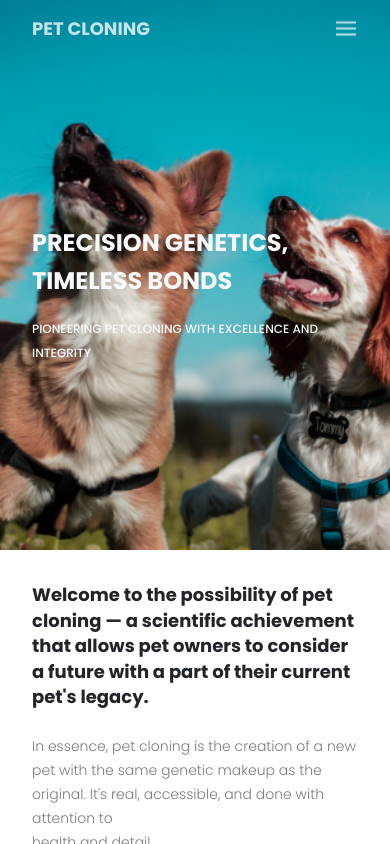
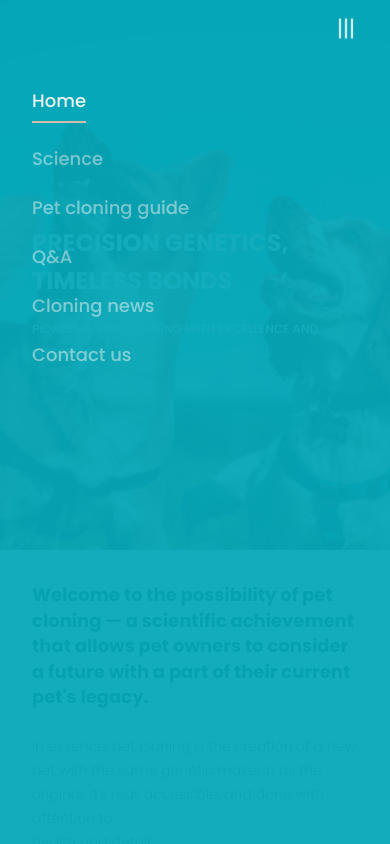
Before and after one commit to val2cak/pet-cloning, a Next.js app: page / in a window 390 px wide. Both pictures are taken after a click on the button 346 px from the left and 28 px from the top of the page. Shown: the top 844 px of the page. Built offline with nearby package versions, Linux system fonts and the light colour scheme.

Commit message:
adding burger navigation

```diff
--- /dev/null
+++ b/components/BurgerMenu/BurgerMenu.tsx
@@ -0,0 +1,46 @@
+import Link from 'next/link';
+import { translate } from '../../locales/translate';
+import { useRouter } from 'next/router';
+import menu from '../../assets/icons/menu.svg';
+
+const BurgerNavigation = ({ isOpen, navigationItems, setIsOpen }) => {
+  const router = useRouter();
+
+  return (
+    <main
+      className={`${
+        !isOpen ? 'translate-x-full' : 'translate-x-0'
+      } top-0 transform translate fixed right-0 m-0 p-0 bg-primary w-screen transition duration-500 ease-in-out flex-col justify-center items-center h-screen z-40`}
+      onClick={() => setIsOpen(!isOpen)}
+    >
+      <div className='flex justify-end py-4 px-8'>
+        <button
+          onClick={() => setIsOpen(!isOpen)}
+          className='text-light focus:outline-none'
+        >
+          <img src={menu.src} className='rotate-90' />
+        </button>
+      </div>
+
+      <ul className='flex flex-col p-8 gap-6'>
+        {navigationItems.map((link) => (
+          <li key={link.id}>
+            <Link href={link.link} legacyBehavior>
+              <a
+                className={`w-fit text-light text-md font-medium ${
+                  router.pathname === link.link
+                    ? 'opacity-100 border-b-2 pb-2 border-secondary flex justify-start items-start'
+                    : 'opacity-50 hover:opacity-100'
+                }`}
+              >
+                {translate.navigation[link.text]}
+              </a>
+            </Link>
+          </li>
+        ))}
+      </ul>
+    </main>
+  );
+};
+
+export default BurgerNavigation;
--- a/components/Header/Header.tsx
+++ b/components/Header/Header.tsx
@@ -5,6 +5,7 @@ import { useState } from 'react';
 import { translate } from '../../locales/translate';
 import { navigationItems } from '../../constants/NavigationItems';
 import menu from '../../assets/icons/menu.svg';
+import BurgerMenu from '../BurgerMenu/BurgerMenu';
 
 const Header: React.FC = () => {
   const router = useRouter();
@@ -17,7 +18,10 @@ const Header: React.FC = () => {
   return (
     <header
       className={`absolute top-0 left-0 right-0 sm:px-8 px-40 2xl:px-56 py-4 z-10 h-14 items-center ${
-        router.pathname === '/science' || router.pathname === '/cloning-news'
+        isMobileMenuOpen
+          ? 'opacity-95'
+          : router.pathname === '/science' ||
+            router.pathname === '/cloning-news'
           ? 'opacity-100'
           : 'opacity-80'
       } ${router.pathname === '/' ? 'bg-transparent' : 'bg-primary'}`}
@@ -35,6 +39,14 @@ const Header: React.FC = () => {
             <img src={menu.src} />
           </button>
         </div>
+
+        {isMobileMenuOpen && (
+          <BurgerMenu
+            isOpen={isMobileMenuOpen}
+            setIsOpen={setMobileMenuOpen}
+            navigationItems={navigationItems}
+          />
+        )}
 
         <nav className='sm:hidden flex'>
           <ul className='flex space-x-4'>
--- a/constants/NavigationItems.ts
+++ b/constants/NavigationItems.ts
@@ -1,4 +1,6 @@
-export const navigationItems = [
+import { Navigation } from '../types/typeDefinitions';
+
+export const navigationItems: Navigation[] = [
   { id: 1, text: 'home', link: '/' },
   { id: 2, text: 'science', link: '/science' },
   { id: 3, text: 'petCloningGuide', link: '/pet-cloning-guide' },
--- a/types/typeDefinitions.ts
+++ b/types/typeDefinitions.ts
@@ -13,3 +13,9 @@ export interface FormData {
   preservationInfo: boolean;
   message: string;
 }
+
+export interface Navigation {
+  id: number;
+  text: string;
+  link: string;
+}
```
